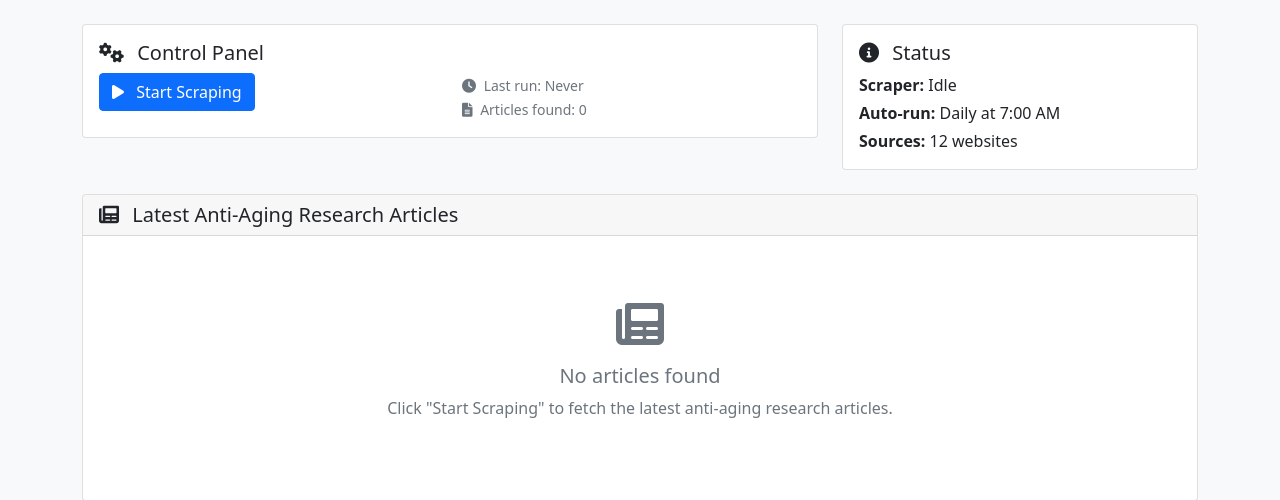
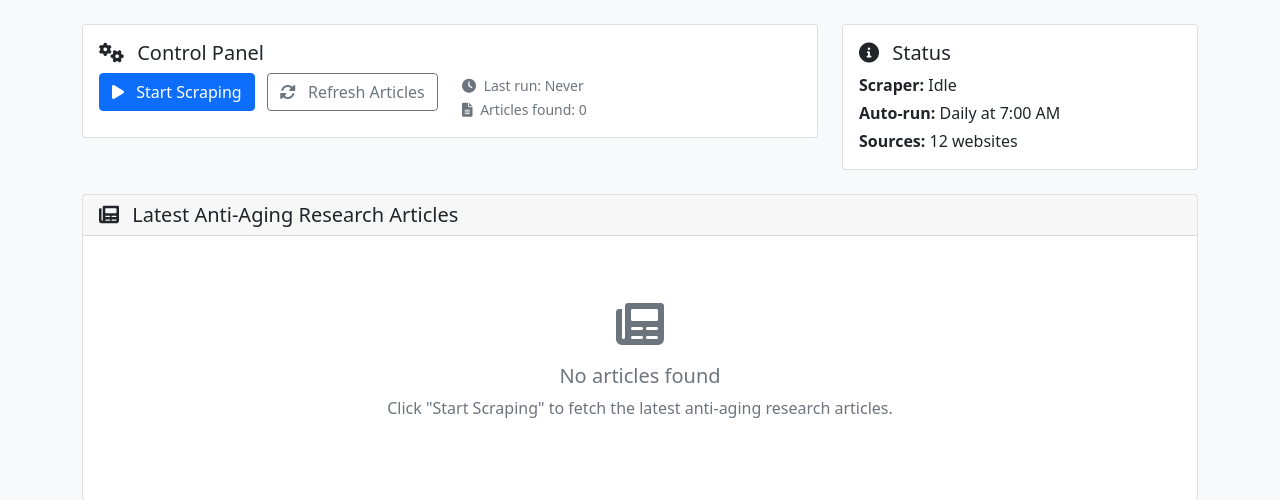
Before and after one commit to Nevutel/longevityscraper, a Flask app: page / in a window 1280 px wide. Shown: the part 56-556 px from the top of the page. Run offline with Flask 2, Linux system fonts and the light colour scheme.

Commit message:
Fix article display inconsistency: Add dynamic article refresh and better logging

```diff
--- a/app.py
+++ b/app.py
@@ -109,10 +109,14 @@ def get_articles():
     try:
         if os.path.exists(OUTPUT_SETTINGS['output_file']):
             df = pd.read_csv(OUTPUT_SETTINGS['output_file'])
-            return jsonify(df.to_dict('records'))
+            articles = df.to_dict('records')
+            logging.info(f"Loaded {len(articles)} articles from {OUTPUT_SETTINGS['output_file']}")
+            return jsonify(articles)
         else:
+            logging.info(f"Output file {OUTPUT_SETTINGS['output_file']} does not exist")
             return jsonify([])
     except Exception as e:
+        logging.error(f"Error loading articles: {str(e)}")
         return jsonify({'error': str(e)})
 
 def schedule_daily_scrape():
--- a/templates/dashboard.html
+++ b/templates/dashboard.html
@@ -68,6 +68,10 @@
                                 <button id="scrape-btn" class="btn btn-primary" onclick="triggerScrape()">
                                     <i class="fas fa-play me-2"></i>
                                     Start Scraping
+                                </button>
+                                <button id="refresh-btn" class="btn btn-outline-secondary ms-2" onclick="refreshArticles()">
+                                    <i class="fas fa-sync-alt me-2"></i>
+                                    Refresh Articles
                                 </button>
                                 <div class="loading mt-2" id="scrape-loading">
                                     <i class="fas fa-spinner fa-spin me-2"></i>
@@ -206,9 +210,72 @@
                         lastRun.textContent = date.toLocaleString();
                     }
                     articlesCount.textContent = data.articles_count;
+
+                    // If scraping just finished and we have articles, refresh the display
+                    if (!data.is_running && data.articles_count > 0) {
+                        refreshArticles();
+                    }
                 })
                 .catch(error => {
                     console.error('Error updating status:', error);
+                });
+        }
+
+        function refreshArticles() {
+            fetch('/api/articles')
+                .then(response => response.json())
+                .then(articles => {
+                    const container = document.getElementById('articles-container');
+
+                    if (articles && articles.length > 0) {
+                        let html = '';
+                        articles.forEach(article => {
+                            html += `
+                                <div class="article-card card mb-3">
+                                    <div class="card-body">
+                                        <div class="row">
+                                            <div class="col-md-8">
+                                                <h6 class="card-title">
+                                                    <a href="${article.url}" target="_blank" class="text-decoration-none">
+                                                        ${article.title || 'No title'}
+                                                    </a>
+                                                </h6>
+                                                <p class="card-text text-muted small">
+                                                    ${(article.summary || '').substring(0, 200)}${(article.summary || '').length > 200 ? '...' : ''}
+                                                </p>
+                                                <div class="d-flex justify-content-between align-items-center">
+                                                    <span class="badge bg-secondary source-badge">
+                                                        ${article.source || 'Unknown'}
+                                                    </span>
+                                                    <small class="text-muted">
+                                                        ${article.published_date ? article.published_date.substring(0, 10) : ''}
+                                                    </small>
+                                                </div>
+                                            </div>
+                                            <div class="col-md-4 text-end">
+                                                <a href="${article.url}" target="_blank" class="btn btn-outline-primary btn-sm">
+                                                    <i class="fas fa-external-link-alt me-1"></i>
+                                                    Read Article
+                                                </a>
+                                            </div>
+                                        </div>
+                                    </div>
+                                </div>
+                            `;
+                        });
+                        container.innerHTML = html;
+                    } else {
+                        container.innerHTML = `
+                            <div class="text-center py-5">
+                                <i class="fas fa-newspaper fa-3x text-muted mb-3"></i>
+                                <h5 class="text-muted">No articles found</h5>
+                                <p class="text-muted">Click "Start Scraping" to fetch the latest anti-aging research articles.</p>
+                            </div>
+                        `;
+                    }
+                })
+                .catch(error => {
+                    console.error('Error refreshing articles:', error);
                 });
         }
 
@@ -228,9 +295,9 @@
             .then(response => response.json())
             .then(data => {
                 if (data.status === 'success') {
-                    // Wait a bit then refresh the page to show new articles
+                    // Wait a bit then refresh the articles
                     setTimeout(() => {
-                        location.reload();
+                        refreshArticles();
                     }, 30000); // Wait 30 seconds for scraping to complete
                 } else {
                     alert('Error: ' + data.message);
```
Also changed, not shown: scraper.py (+28 -9 lines).
